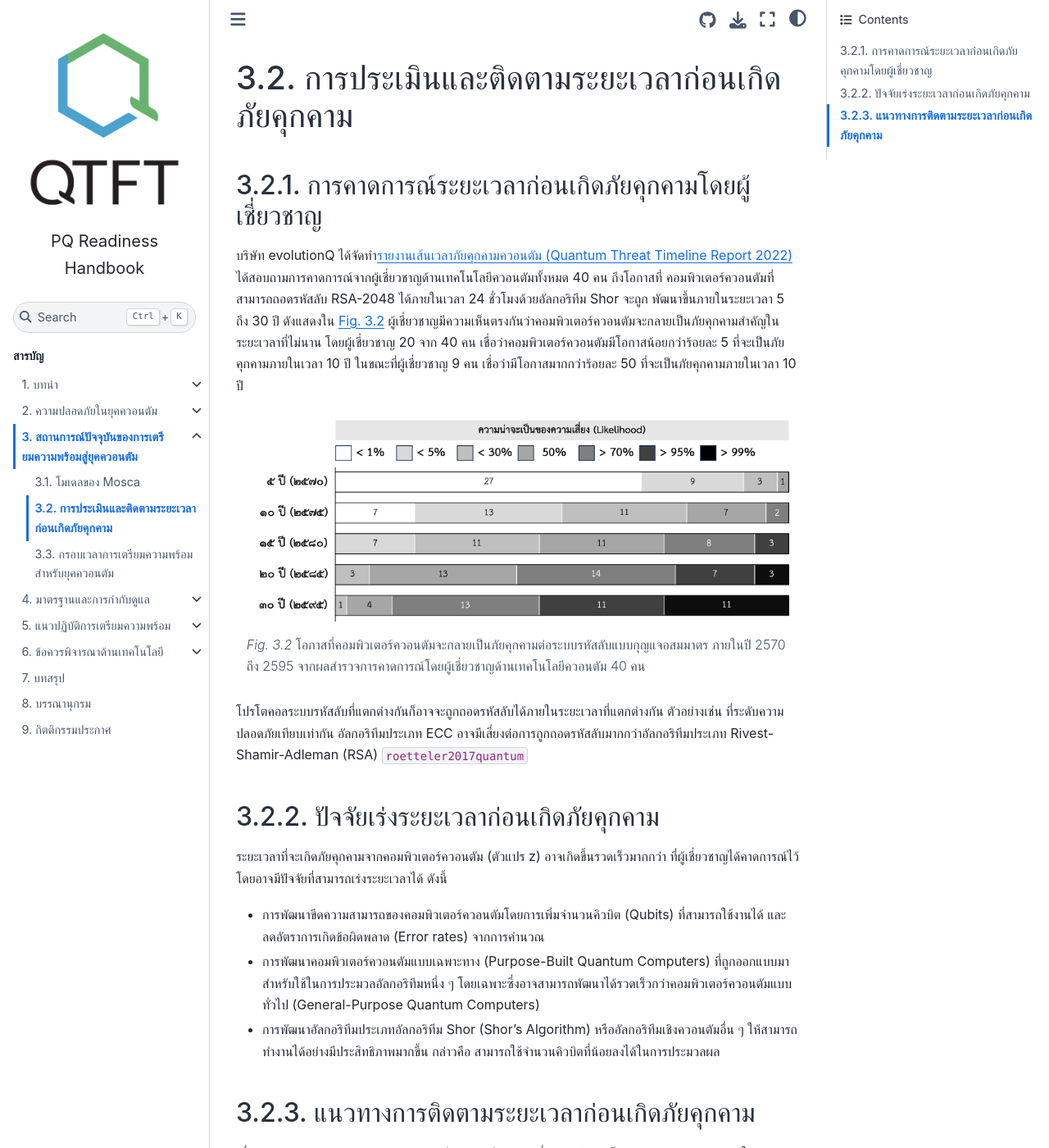
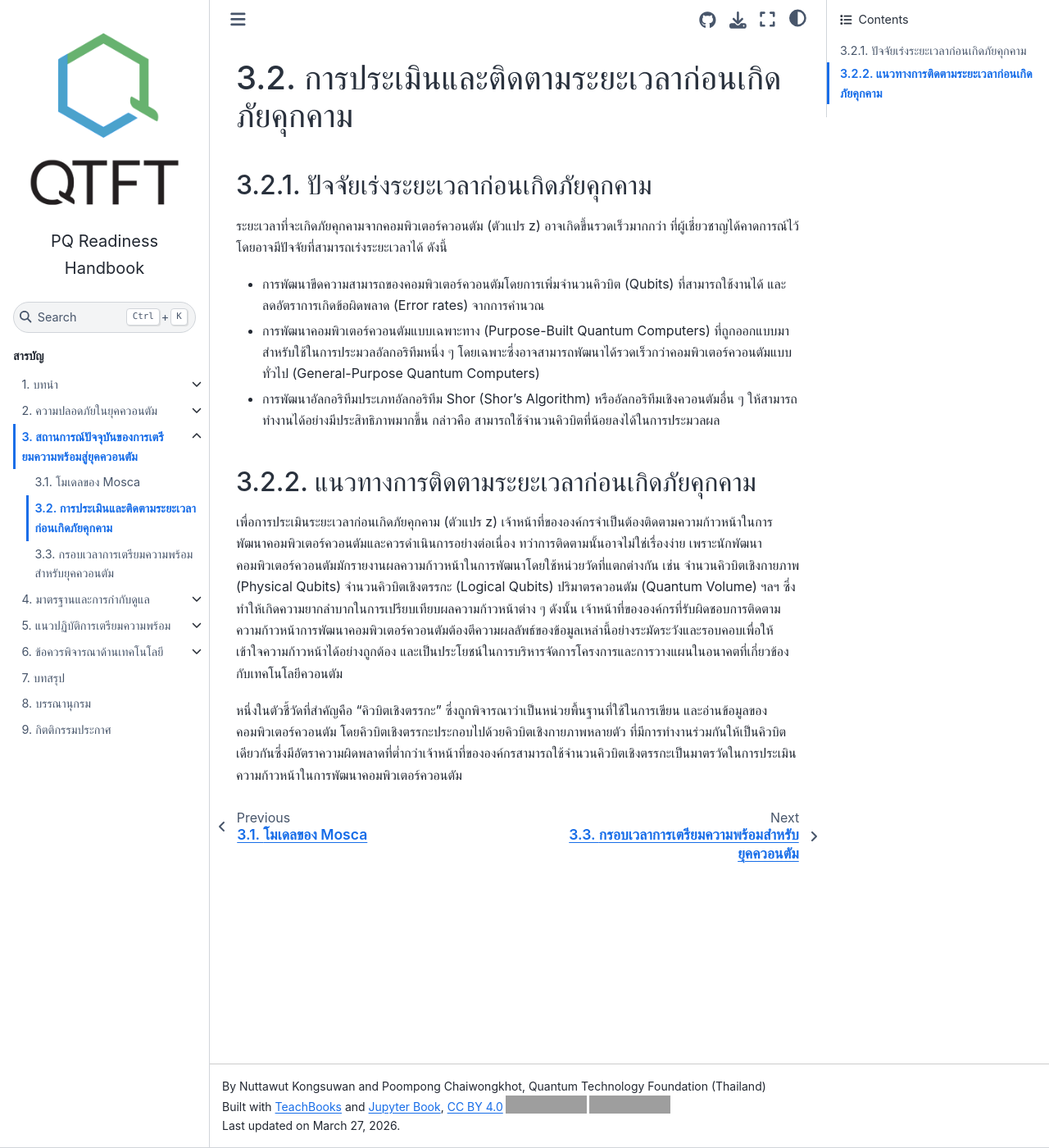
Before and after one commit to qtft/pq-readiness-handbook, a Jupyter Book: the page built from book/situations/likelihood.md, in a window 1280 px wide and 1400 px high. Shown: the whole window at 82% size. Built offline with Jupyter Book 1.0.4 settings and Sphinx 7.4.7 and the Sphinx Book theme 1.1.4, drawn with Linux system fonts in a browser that asks for light colours; comment, search, counter and statistics services are not loaded; cross-references to code outside the pages are shown as plain code; grey boxes are pictures that could not be loaded.

Commit message:
remove estimated timeline

````diff
--- a/book/situations/likelihood.md
+++ b/book/situations/likelihood.md
@@ -1,6 +1,6 @@
 # การประเมินและติดตามระยะเวลาก่อนเกิดภัยคุกคาม
 
-## การคาดการณ์ระยะเวลาก่อนเกิดภัยคุกคามโดยผู้เชี่ยวชาญ
+<!-- ## การคาดการณ์ระยะเวลาก่อนเกิดภัยคุกคามโดยผู้เชี่ยวชาญ
 บริษัท evolutionQ ได้จัดทำ[รายงานเส้นเวลาภัยคุกคามควอนตัม (Quantum Threat Timeline
 Report 2022)](https://www.evolutionq.com/publications/quantum-threat-timeline-2022) ได้สอบถามการคาดการณ์จากผู้เชี่ยวชาญด้านเทคโนโลยีควอนตัมทั้งหมด 40 คน ถึงโอกาสที่
 คอมพิวเตอร์ควอนตัมที่สามารถถอดรหัสลับ RSA-2048 ได้ภายในเวลา 24 ชั่วโมงด้วยอัลกอริทึม Shor จะถูก
@@ -13,7 +13,7 @@ name: likelihood
 โอกาสที่คอมพิวเตอร์ควอนตัมจะกลายเป็นภัยคุกคามต่อระบบรหัสลับแบบกุญแจอสมมาตร ภายในปี 2570 ถึง 2595 จากผลสำรวจการคาดการณ์โดยผู้เชี่ยวชาญด้านเทคโนโลยีควอนตัม 40 คน
 ```
 
-โปรโตคอลระบบรหัสลับที่แตกต่างกันก็อาจจะถูกถอดรหัสลับได้ภายในระยะเวลาที่แตกต่างกัน ตัวอย่างเช่น ที่ระดับความปลอดภัยเทียบเท่ากัน อัลกอริทึมประเภท ECC อาจมีเสี่ยงต่อการถูกถอดรหัสลับมากกว่าอัลกอริทึมประเภท Rivest-Shamir-Adleman (RSA) {cite:p}`roetteler2017quantum`
+โปรโตคอลระบบรหัสลับที่แตกต่างกันก็อาจจะถูกถอดรหัสลับได้ภายในระยะเวลาที่แตกต่างกัน ตัวอย่างเช่น ที่ระดับความปลอดภัยเทียบเท่ากัน อัลกอริทึมประเภท ECC อาจมีเสี่ยงต่อการถูกถอดรหัสลับมากกว่าอัลกอริทึมประเภท Rivest-Shamir-Adleman (RSA) {cite:p}`roetteler2017quantum` -->
 
 ## ปัจจัยเร่งระยะเวลาก่อนเกิดภัยคุกคาม
 ระยะเวลาที่จะเกิดภัยคุกคามจากคอมพิวเตอร์ควอนตัม (ตัวแปร z) อาจเกิดขึ้นรวดเร็วมากกว่า
````
